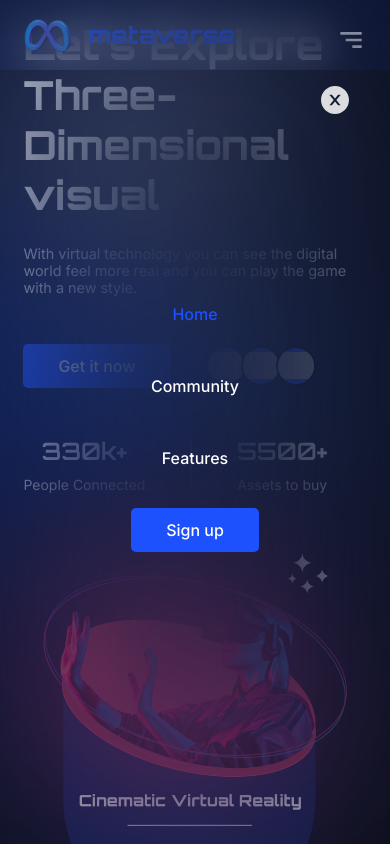
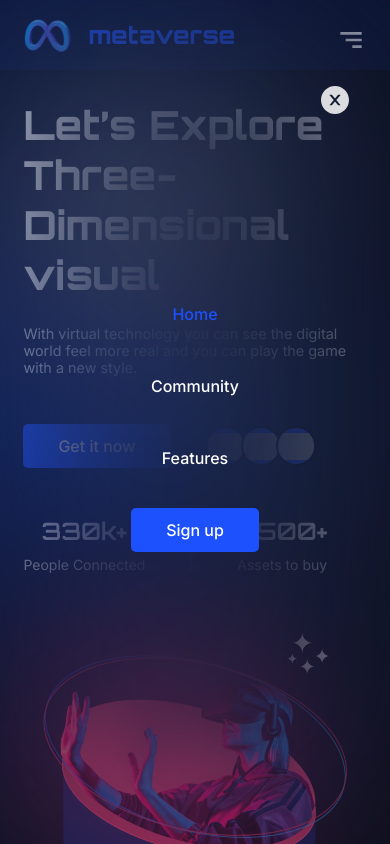
Before and after one commit to vk-develops/metaverse-landing-page-recreate, a React (Vite) app: page / in a window 390 px wide. Shown: the top 844 px of the page. Built offline with nearby package versions, Linux system fonts and the light colour scheme; grey boxes are pictures that could not be loaded.

Commit message:
Hero section responsive initial commit

```diff
--- a/src/components/HeroSection/Hero.css
+++ b/src/components/HeroSection/Hero.css
@@ -60,6 +60,12 @@
     gap: 10px;
 }
 
+@media only screen and (max-width: 1025px) {
+    .hero-section{
+        padding-top: 100px;
+    }
+}
+
 @media only screen and (max-width: 850px) {
     .hero-section{
         flex-wrap: wrap;
--- a/src/components/Navigation/Nav.css
+++ b/src/components/Navigation/Nav.css
@@ -6,7 +6,7 @@
     align-items: center;
     justify-content: space-between;
     background-color: rgb(29, 81, 254, .1);
-    backdrop-filter: blur(20px);
+    backdrop-filter: blur(100px);
     position: fixed;
     z-index: 10;
 }
@@ -70,7 +70,7 @@
     display: none;
 }
 
-@media only screen and (max-width: 800px) {
+@media only screen and (max-width: 880px) {
     .navigation .nav-elements{
         display: none;
     }
```
